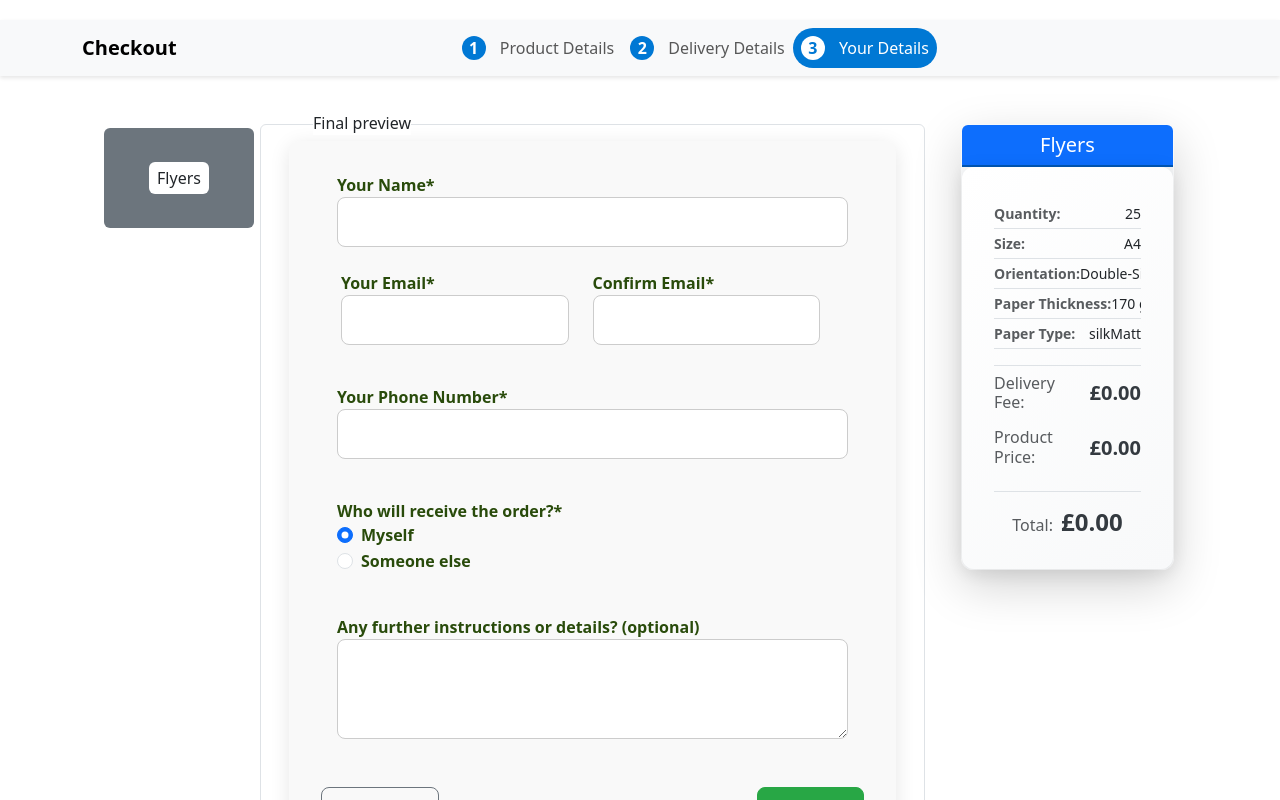
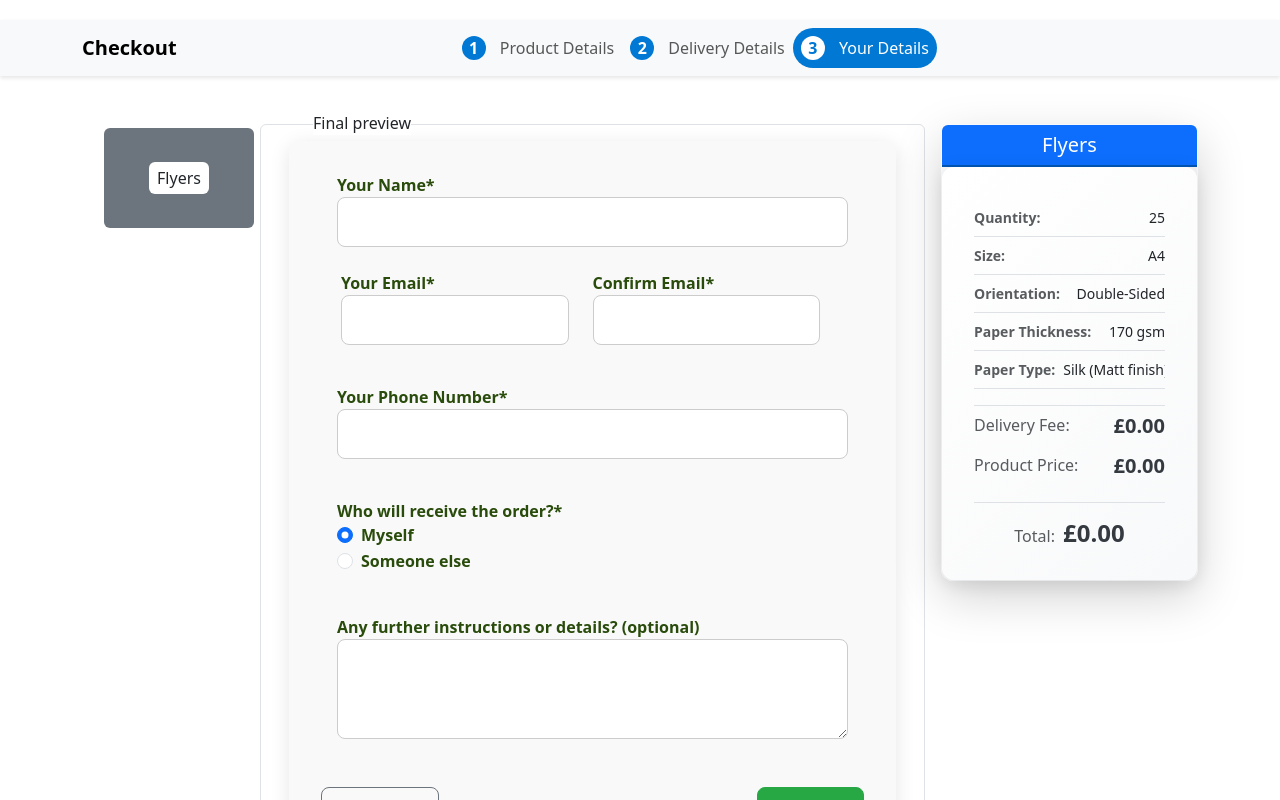
Before and after one commit to mehedi8gb/vue-order-flow, a Vue app: page /your-details in a window 1280 px wide. Shown: the top 800 px of the page. Built offline with nearby package versions, Linux system fonts and the light colour scheme; what vue-sweetalert2 would draw is missing.

Commit message:
introduce mobile pricing component

```diff
--- a/src/App.vue
+++ b/src/App.vue
@@ -42,7 +42,7 @@ export default {
 };
 </script>
 
-<style scoped>
+<style>
 @import './assets/css/variables.css';
 @import './assets/css/global-form.css';
 @import './assets/css/error.css';
@@ -61,4 +61,9 @@ body {
   padding-top: 20px !important;
 }
 
+.pricing-sticky {
+  position: sticky;
+  top: 0;
+  z-index: 1020;
+}
 </style>
--- a/src/components/PricingComponent.vue
+++ b/src/components/PricingComponent.vue
@@ -1,6 +1,6 @@
 <template>
   <!-- Sticky pricing card -->
-  <div class="position-sticky m-4 mt-5" style="top: 20px;">
+  <div class="position-sticky mt-5 ms-1" style="top: 15px;">
     <div class="pricing-card card border-light shadow-lg rounded-lg">
       <div class="card-header bg-primary text-white text-center rounded-top">
         <h5 class="mb-0">{{ productName }}</h5>
@@ -8,22 +8,30 @@
       <div class="card-body bg-gradient-light">
         <!-- Pricing Details -->
         <ul class="list-unstyled mb-0">
-          <li class="d-flex justify-content-between border-bottom py-1">
-            <strong class="text-muted">Quantity:</strong> <span>{{ productDetails.quantity }}</span>
+          <li class="d-flex justify-content-between border-bottom py-2">
+            <strong class="text-muted">Quantity:</strong>
+            <span>{{ productDetails.quantity }}</span>
           </li>
-          <li class="d-flex justify-content-between border-bottom py-1">
-            <strong class="text-muted">Size:</strong> <span>{{ productDetails.size }}</span>
+          <li class="d-flex justify-content-between border-bottom py-2">
+            <strong class="text-muted">Size:</strong>
+            <span>{{ productDetails.size }}</span>
           </li>
-          <li class="d-flex justify-content-between border-bottom py-1">
-            <strong class="text-muted">Orientation:</strong> <span>{{ productDetails.side }}</span>
+          <li class="d-flex justify-content-between border-bottom py-2">
+            <strong class="text-muted">Orientation:</strong>
+            <span class="ms-2">{{ productDetails.side }}</span>
           </li>
-          <li class="d-flex justify-content-between border-bottom py-1">
-            <strong class="text-muted">Paper Thickness:</strong> <span>{{ productDetails.paper_thickness }}</span>
+          <li class="d-flex justify-content-between border-bottom py-2">
+            <strong class="text-muted">Paper Thickness:</strong>
+            <span>{{ productDetails.paper_thickness }}</span>
           </li>
-          <li class="d-flex justify-content-between border-bottom py-1">
-            <strong class="text-muted">Paper Type:</strong> <span>{{ productDetails.paper_type }}</span>
+          <li class="d-flex justify-content-between border-bottom py-2">
+            <strong class="text-muted">Paper Type:</strong>
+            <span class="ms-2">
+      {{ productDetails.paper_type === 'silkMatt' ? 'Silk (Matt finish)' : productDetails.paper_type }}
+    </span>
           </li>
         </ul>
+
 
         <!-- Price Section -->
         <div class="price-section border-top mt-3 pt-2">
@@ -111,7 +119,7 @@ export default {
     // Watch for changes in the product details and trigger price fetch
     productDetails: {
       handler() {
-        this.$store.dispatch('fetchPrice', { fromSession: false });
+        this.$store.dispatch('fetchPrice', {fromSession: false});
       },
       deep: true
     },
```
